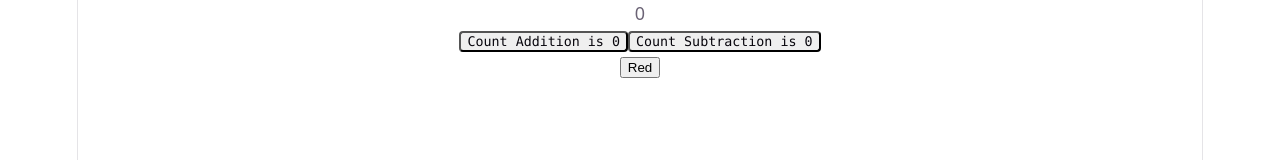
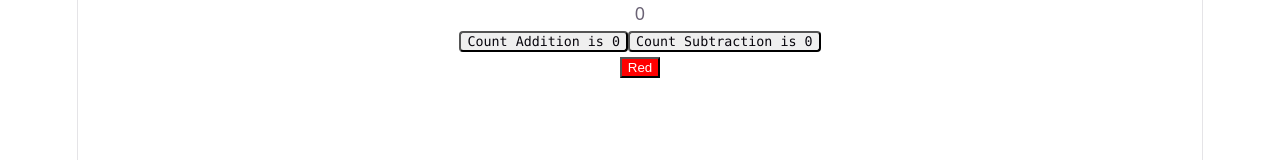
Before and after one commit to tobiasmanquez/react-bootcampt-tobias-manquez, a React (Vite) app: page / in a window 1280 px wide. Shown: the top 160 px of the page. Built offline with nearby package versions, Linux system fonts and the light colour scheme.

Commit message:
feat (exercise1/class4): replace Semaforo component with TrafficLight and update import

```diff
--- a/src/App.tsx
+++ b/src/App.tsx
@@ -1,5 +1,5 @@
 import Count from "./Class3/Exercise1-Count/Count";
-import Semaforo from "./Class4/Semaforo"
+import Semaforo from "./Class4/TrafficLight"
 
 function App() {
 
--- a/src/Class4/Semaforo.tsx
+++ /dev/null
@@ -1,24 +0,0 @@
-import { useState } from "react";
-
-function TrafficLight () {
-const [Colour, setColour]= useState ("Red")
-
-const ChangeColour = () => {
-    if (Colour === "Red")
-        setColour ("Yellow")
-    else if (Colour === "Green")
-        setColour ("Red")
-        else if (Colour === "Yellow")
-            setColour ("Green")
-}
-    return (
-        <div>
-            <button type="button" onClick={ChangeColour}>
-            <p>{Colour}</p>
-
-            </button>
-        </div>
-
-    );
-}
-export default TrafficLight
--- /dev/null
+++ b/src/Class4/TrafficLight.tsx
@@ -0,0 +1,24 @@
+import { useState } from "react";
+
+function TrafficLight() {
+    const [colour, setColour] = useState("Red")
+
+    const changeColour = () => {
+        if (colour === "Red") setColour("Yellow")
+
+        else if (colour === "Green") setColour("Red")
+
+        else if (colour === "Yellow") setColour("Green")
+    }
+    return (
+        <div>
+            <button type="button" onClick={changeColour}
+                style={{ backgroundColor: colour, color: colour === "Yellow" ? "black" : "white" }}
+            >
+                <p>{colour}</p>
+            </button>
+        </div>
+
+    );
+}
+export default TrafficLight
```
